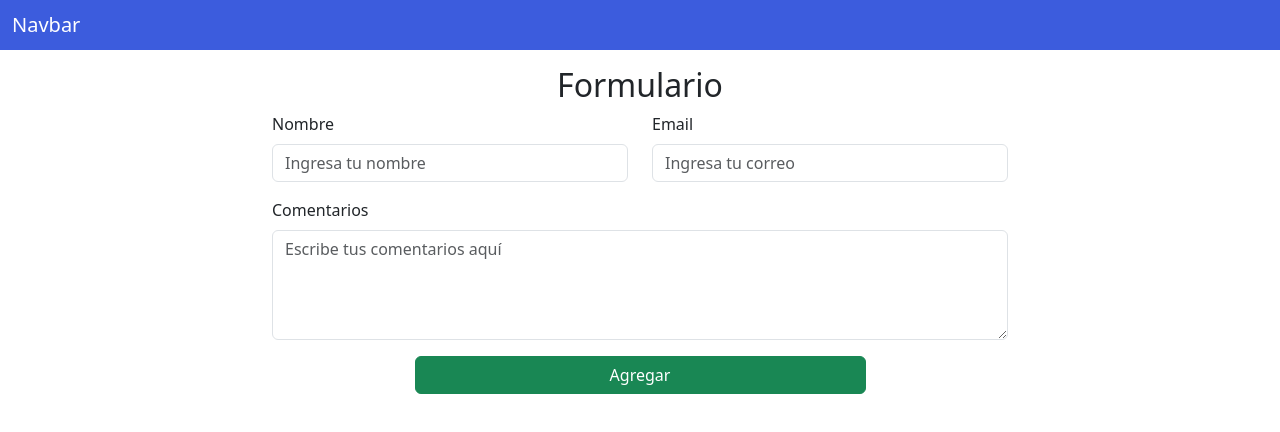
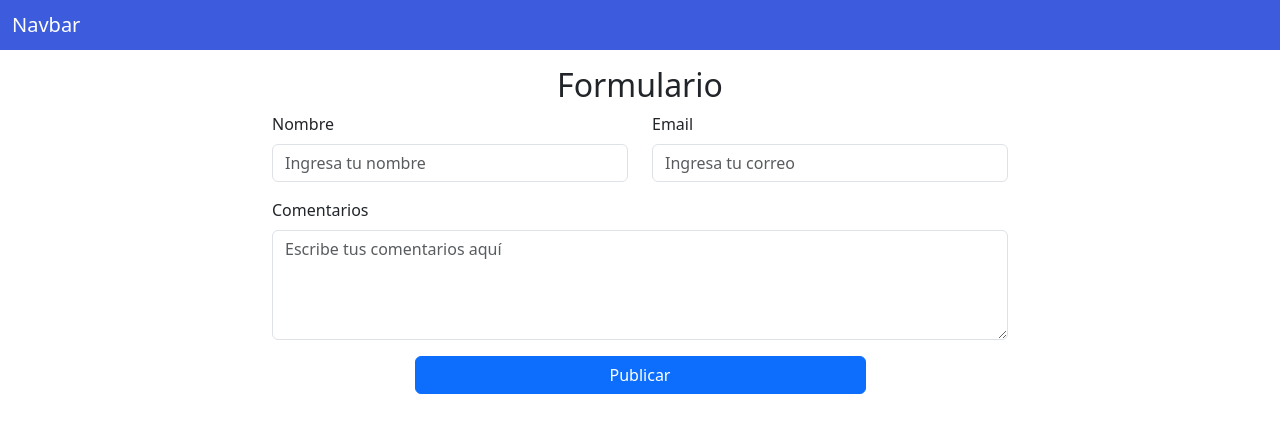
Before and after one commit to diannvac/sistemaComentarios, a React (Vite) app: page / in a window 1280 px wide. Shown: the top 432 px of the page. Built offline with nearby package versions, Linux system fonts and the light colour scheme.

Commit message:
Cambiar color del boton

```diff
--- a/src/App.jsx
+++ b/src/App.jsx
@@ -53,8 +53,8 @@ const App = () => {
                 <button
                     type="button"
                     onclick="agregarFuncion()"
-                    className="btn btn-success w-100">
-                    Agregar</button>
+                    className="btn btn-primary w-100">
+                    Publicar</button>
             </div>
         </div>
       </div>
```
